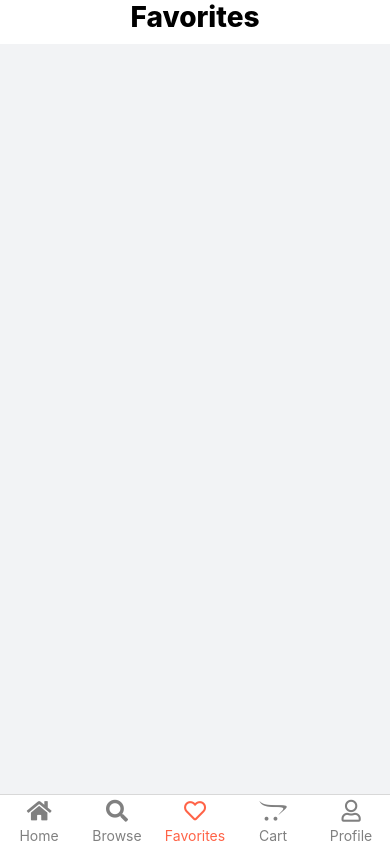
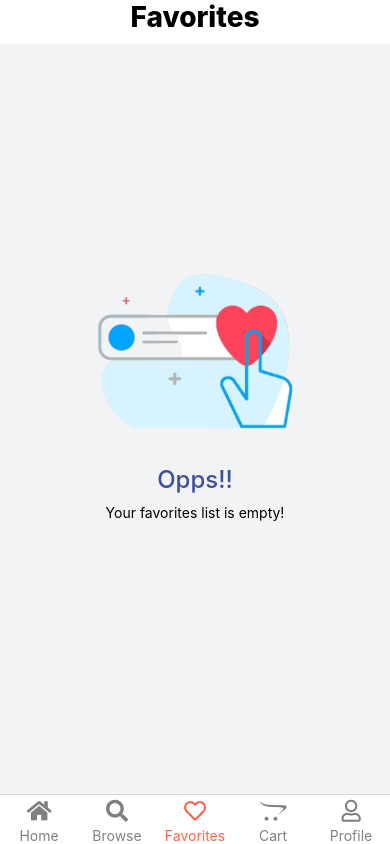
Before and after one commit to mranonno/zylo-ecommerce, a React Native app: screen /Favorites in a window 390 px wide. Built offline with nearby package versions, Linux system fonts and the light colour scheme.

Commit message:
favorite empty section added

```diff
--- a/src/components/CartCard.js
+++ b/src/components/CartCard.js
@@ -25,7 +25,7 @@ const CartCard = ({ product }) => {
           {product.name || "Unavailable"}
         </Text>
         <Text style={styles.productModelText}>
-          {product.model}, {product.color}
+          Model: {product.model}, {product.color}
         </Text>
       </View>
       <View style={styles.buttonMainContainer}>
--- a/src/screens/CartScreen.js
+++ b/src/screens/CartScreen.js
@@ -26,26 +26,9 @@ const CartScreen = () => {
       </View>
       <View style={styles.contentContainer}>
         {carts.length < 1 ? (
-          <View
-            style={{
-              alignItems: "center",
-              top: "30%",
-            }}
-          >
-            <Image
-              style={{ resizeMode: "contain", width: "60%" }}
-              source={shoppingCartEmpty}
-            />
-            <Text
-              style={{
-                color: "#3d4f9d",
-                fontSize: 24,
-                fontWeight: "500",
-                marginBottom: 10,
-              }}
-            >
-              Opps!!
-            </Text>
+          <View style={styles.emptyContainer}>
+            <Image style={styles.emptyImage} source={shoppingCartEmpty} />
+            <Text style={styles.emptyText}>Opps!!</Text>
             <Text>Your shopping cart is empty!</Text>
           </View>
         ) : (
@@ -83,6 +66,20 @@ const CartScreen = () => {
 export default CartScreen;
 
 const styles = StyleSheet.create({
+  emptyContainer: {
+    alignItems: "center",
+    top: "33%",
+  },
+  emptyImage: {
+    resizeMode: "contain",
+    width: "60%",
+  },
+  emptyText: {
+    color: "#3d4f9d",
+    fontSize: 24,
+    fontWeight: "500",
+    marginBottom: 10,
+  },
   container: {
     flex: 1,
     backgroundColor: "#F2F3F5",
--- a/src/screens/FavoritesScreen.js
+++ b/src/screens/FavoritesScreen.js
@@ -1,8 +1,9 @@
-import { ScrollView, StyleSheet, Text, View } from "react-native";
+import { Image, ScrollView, StyleSheet, Text, View } from "react-native";
 import React, { useContext } from "react";
 import FavoriteCard from "../components/FavoriteCard";
 import { MainContext } from "../Context/MainContext";
 import { useSafeAreaInsets } from "react-native-safe-area-context";
+import favoriteEmpty from "../../assets/favorite.png";
 
 const FavoritesScreen = () => {
   const { top } = useSafeAreaInsets();
@@ -12,6 +13,13 @@ const FavoritesScreen = () => {
       <View style={[styles.stickyHeader, { paddingTop: top }]}>
         <Text style={styles.favorites}>Favorites</Text>
       </View>
+      {favorites.length < 1 ? (
+        <View style={styles.emptyContainer}>
+          <Image style={styles.emptyImage} source={favoriteEmpty} />
+          <Text style={styles.emptyText}>Opps!!</Text>
+          <Text>Your favorites list is empty!</Text>
+        </View>
+      ) : (
         <ScrollView contentContainerStyle={styles.scrollContainer}>
           <View style={styles.favoritesContainer}>
             {favorites.map((product, index) => (
@@ -19,6 +27,7 @@ const FavoritesScreen = () => {
             ))}
           </View>
         </ScrollView>
+      )}
     </View>
   );
 };
@@ -26,6 +35,20 @@ const FavoritesScreen = () => {
 export default FavoritesScreen;
 
 const styles = StyleSheet.create({
+  emptyContainer: {
+    alignItems: "center",
+    top: "30%",
+  },
+  emptyText: {
+    color: "#3d4f9d",
+    fontSize: 24,
+    fontWeight: "500",
+    marginBottom: 10,
+  },
+  emptyImage: {
+    resizeMode: "contain",
+    width: "50%",
+  },
   mainContainer: {
     backgroundColor: "#F2F3F5",
     flex: 1,
--- a/src/screens/HomeScreen.js
+++ b/src/screens/HomeScreen.js
@@ -19,6 +19,7 @@ const HomeScreen = () => {
   const dispatch = useDispatch();
   const navigation = useNavigation();
   const { top } = useSafeAreaInsets();
+  console.log("bannerProducts", JSON.stringify(bannerProducts, null, 1));
 
   useEffect(() => {
     dispatch(setProducts(allProducts));
@@ -48,7 +49,10 @@ const HomeScreen = () => {
             <Text style={styles.seeAllButton}>See all</Text>
           </TouchableOpacity>
         </View>
-        <View style={styles.singleCardImageContainer}>
+        <TouchableOpacity
+          onPress={() => navigation.navigate("ProductDetails", bannerProducts)}
+          style={styles.singleCardImageContainer}
+        >
           <Image
             style={styles.singleCardImage}
             source={require("../../assets/image/microphone.png")}
@@ -64,7 +68,7 @@ const HomeScreen = () => {
               Dynamic microphone, Speaker {"\n"}microphone
             </Text>
           </View>
-        </View>
+        </TouchableOpacity>
         <View style={styles.recommendedText}>
           <Text style={styles.title}>Recommended for you</Text>
         </View>
```
Also changed, not shown: assets/favorite.png. Lines whose indentation alone changed are shown as unchanged.
